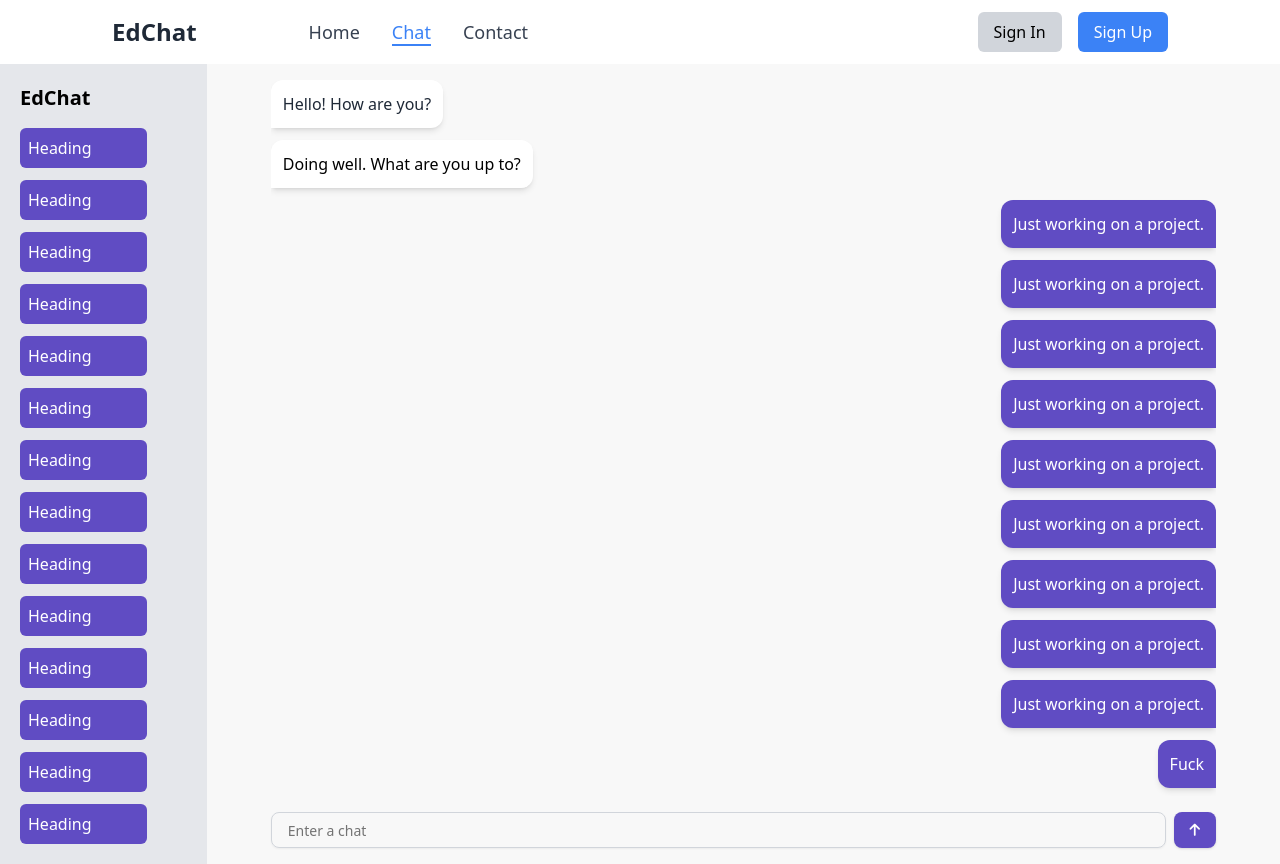
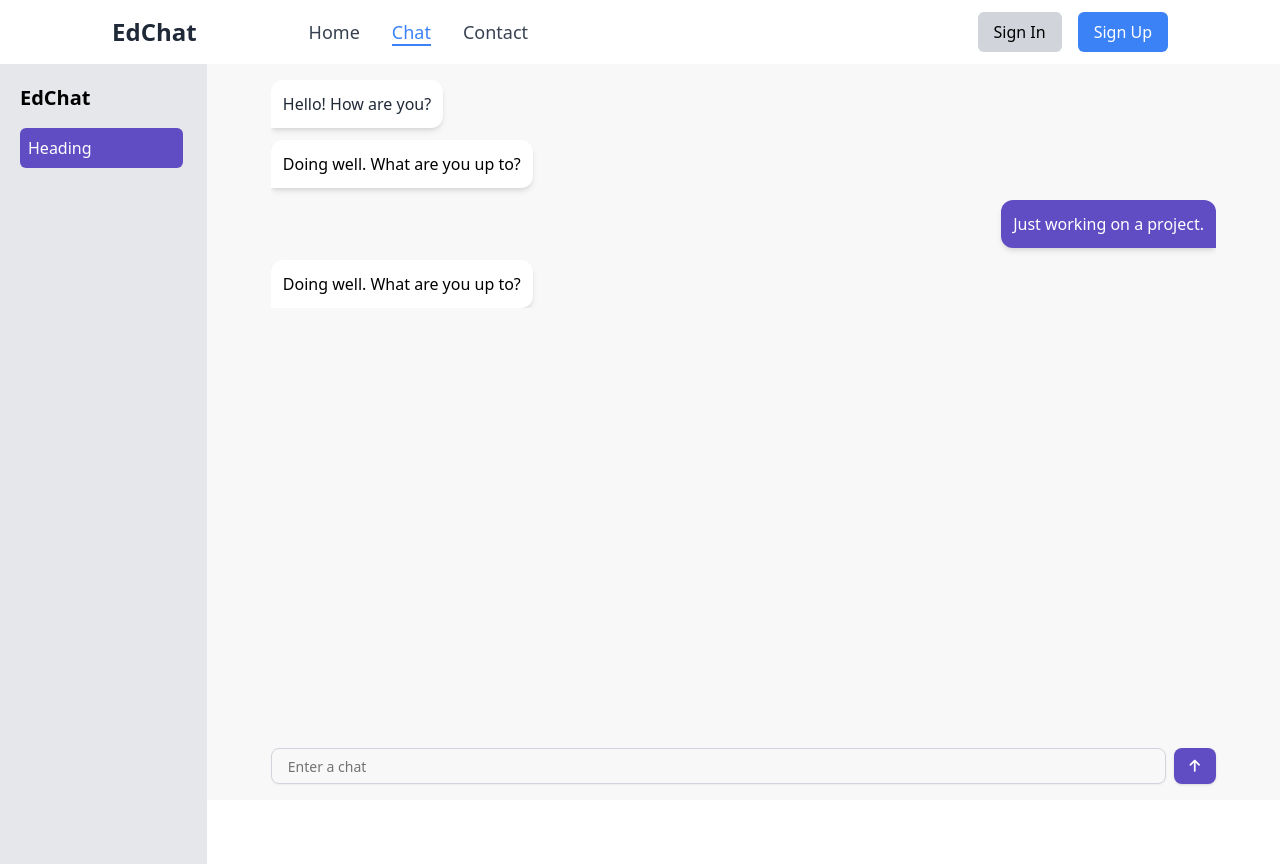
Before and after one commit to bot-remains/EdChat, a React (Vite) app in the folder client/: page /chat in a window 1280 px wide. Built offline with nearby package versions, Linux system fonts and the light colour scheme.

Commit message:
Auth Complete , Some changes in Frontend

```diff
--- a/client/src/Pages/Chat.jsx
+++ b/client/src/Pages/Chat.jsx
@@ -3,6 +3,7 @@ import { Button } from '@/Components/ui/Button';
 import { Input } from '@/Components/ui/Input';
 import { Panel, PanelGroup, PanelResizeHandle } from 'react-resizable-panels';
 import { Link } from 'react-router-dom';
+import '../assets/css/chat.css';
 
 function Chat() {
   return (
@@ -19,15 +20,10 @@ function Chat() {
         >
           <div className="flex h-full flex-col">
             <h2 className="mb-4 text-xl font-bold">EdChat</h2>
-            <div className="flex flex-col gap-3 overflow-y-auto">
-              {[...Array(15)].map((_, index) => (
-                <Link
-                  key={index}
-                  className="rounded-md bg-[#604CC3] p-2 mr-10 text-white"
-                >
-                  Heading
-                </Link>
-              ))}
+            <div className="flex flex-col gap-3 overflow-y-auto pr-1">
+              <Link className="rounded-md bg-[#604CC3] p-2  text-white">
+                Heading
+              </Link>
             </div>
           </div>
         </Panel>
@@ -35,7 +31,7 @@ function Chat() {
         <PanelResizeHandle className="cursor-col-resize" />
 
         {/* Right-side Panel - Chat Section and Input Field */}
-        <Panel className="flex flex-col bg-extend-grayscale-50 p-4 px-16">
+        <Panel className="flex h-[calc(100%-64px)] flex-col bg-extend-grayscale-50  p-4 px-16">
           {/* Chat Section - Scrollable */}
           <div className="mb-4 grow overflow-y-auto">
             <div className="flex flex-col gap-3 overflow-y-auto">
@@ -47,36 +43,6 @@ function Chat() {
               </div>
               <div className="max-w-xs self-end rounded-l-xl rounded-br-none rounded-tr-xl bg-[#604CC3] p-3 text-white shadow-md">
                 <p>Just working on a project.</p>
-              </div>
-              <div className="max-w-xs self-end rounded-l-xl rounded-br-none rounded-tr-xl bg-[#604CC3] p-3 text-white shadow-md">
-                <p>Just working on a project.</p>
-              </div>
-              <div className="max-w-xs self-end rounded-l-xl rounded-br-none rounded-tr-xl bg-[#604CC3] p-3 text-white shadow-md">
-                <p>Just working on a project.</p>
-              </div>
-              <div className="max-w-xs self-end rounded-l-xl rounded-br-none rounded-tr-xl bg-[#604CC3] p-3 text-white shadow-md">
-                <p>Just working on a project.</p>
-              </div>
-              <div className="max-w-xs self-end rounded-l-xl rounded-br-none rounded-tr-xl bg-[#604CC3] p-3 text-white shadow-md">
-                <p>Just working on a project.</p>
-              </div>
-              <div className="max-w-xs self-end rounded-l-xl rounded-br-none rounded-tr-xl bg-[#604CC3] p-3 text-white shadow-md">
-                <p>Just working on a project.</p>
-              </div>
-              <div className="max-w-xs self-end rounded-l-xl rounded-br-none rounded-tr-xl bg-[#604CC3] p-3 text-white shadow-md">
-                <p>Just working on a project.</p>
-              </div>
-              <div className="max-w-xs self-end rounded-l-xl rounded-br-none rounded-tr-xl bg-[#604CC3] p-3 text-white shadow-md">
-                <p>Just working on a project.</p>
-              </div>
-              <div className="max-w-xs self-end rounded-l-xl rounded-br-none rounded-tr-xl bg-[#604CC3] p-3 text-white shadow-md">
-                <p>Just working on a project.</p>
-              </div>
-              <div className="max-w-xs self-end rounded-l-xl rounded-br-none rounded-tr-xl bg-[#604CC3] p-3 text-white shadow-md">
-                <p>Fuck</p>
-              </div>
-              <div className="rounded-lb-none max-w-xs self-start rounded-r-xl rounded-tl-xl bg-white p-3 shadow-md">
-                <p>Doing well. What are you up to?</p>
               </div>
               <div className="rounded-lb-none max-w-xs self-start rounded-r-xl rounded-tl-xl bg-white p-3 shadow-md">
                 <p>Doing well. What are you up to?</p>
--- a/client/src/Pages/Root.jsx
+++ b/client/src/Pages/Root.jsx
@@ -6,7 +6,6 @@ export default function Root() {
   const queryClient = new QueryClient();
   return (
     <QueryClientProvider client={queryClient}>
-      {/* <ReactQueryDevtools /> */}
       <div>
         {location.pathname === '/sign-in' || location.pathname === '/sign-up' ?
           null
--- a/client/src/Pages/SignIn.jsx
+++ b/client/src/Pages/SignIn.jsx
@@ -29,7 +29,7 @@ function SignIn() {
   const { isSubmitting } = form.formState;
 
   const mutation = useMutation(
-    async (data) => {
+    async (data) =>
       // const response = await fetch(
       //   'http://localhost:3000/api/v1/auth/sign-in',
       //   {
@@ -41,22 +41,14 @@ function SignIn() {
       //     credentials: 'same-origin',
       //   },
       // );
-
-      const response = await axios.post(
-        'http://localhost:3000/api/v1/auth/sign-in',
-        data,
-        {
-          withCredentials: true,
-        },
-      );
-
-      if (!response.ok) {
-        const errorData = await response.json();
-        throw new Error(errorData.message || 'Failed to sign in');
-      }
-
-      return response.json();
-    },
+      await axios.post('http://localhost:3000/api/v1/auth/sign-in', data, {
+        withCredentials: true,
+      }),
+    // if (!response.ok) {
+    //   const errorData = await response.json();
+    //   throw new Error(errorData.message || 'Failed to sign in');
+    // }
+    // return response.json();
     {
       onSuccess: (data) => {
         console.log('Login successful:', data);
@@ -68,6 +60,7 @@ function SignIn() {
   );
 
   async function onSubmit(data) {
+    console.log(data);
     mutation.mutate(data);
   }
 
--- a/client/src/assets/Chat.css
+++ /dev/null
@@ -1,18 +0,0 @@
-::-webkit-scrollbar {
-  width: 2px;
-}
-
-/* Track */
-::-webkit-scrollbar-track {
-  background: #f1f1f1;
-}
-
-/* Handle */
-::-webkit-scrollbar-thumb {
-  background: #888;
-}
-
-/* Handle on hover */
-::-webkit-scrollbar-thumb:hover {
-  background: #555;
-}
--- /dev/null
+++ b/client/src/assets/css/chat.css
@@ -0,0 +1,3 @@
+body {
+  overflow: hidden;
+}
--- a/client/src/index.css
+++ b/client/src/index.css
@@ -7,23 +7,6 @@
   }
 }
 
-/* Scrollbar styling */
-.custom-scrollbar {
-  scrollbar-width: thin;
-  scrollbar-color: #604cc3 #e2e8f0; /* thumb color, track color */
+::-webkit-scrollbar {
+  width: 0px;
 }
-
-/* For WebKit-based browsers */
-.custom-scrollbar::-webkit-scrollbar {
-  width: 2px;
-  height: 2px;
-}
-
-.custom-scrollbar::-webkit-scrollbar-thumb {
-  background-color: #604cc3;
-  border-radius: 10px;
-}
-
-.custom-scrollbar::-webkit-scrollbar-track {
-  background-color: #e2e8f0; /* Adjust the track color */
-}
```
Also changed, not shown: 1 other file (tests, documents, lock files or other folders).
